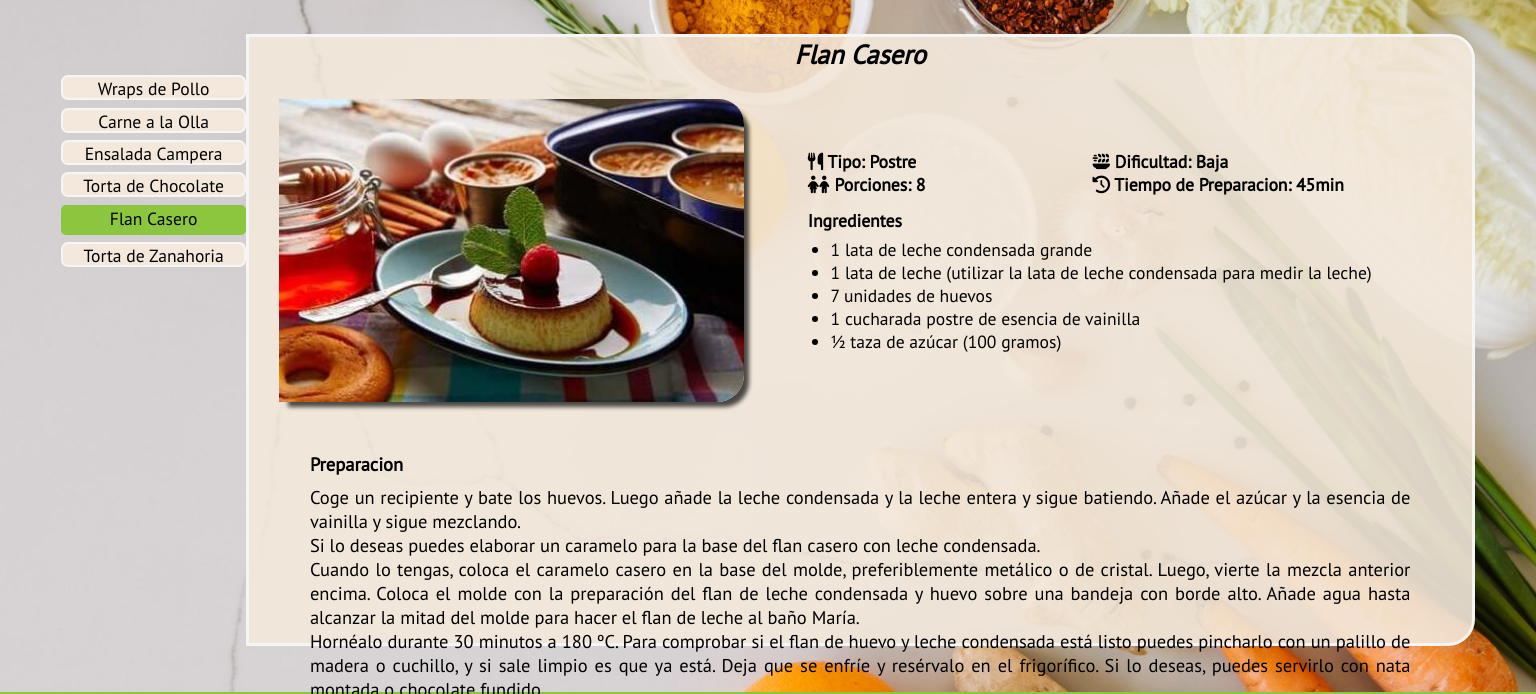
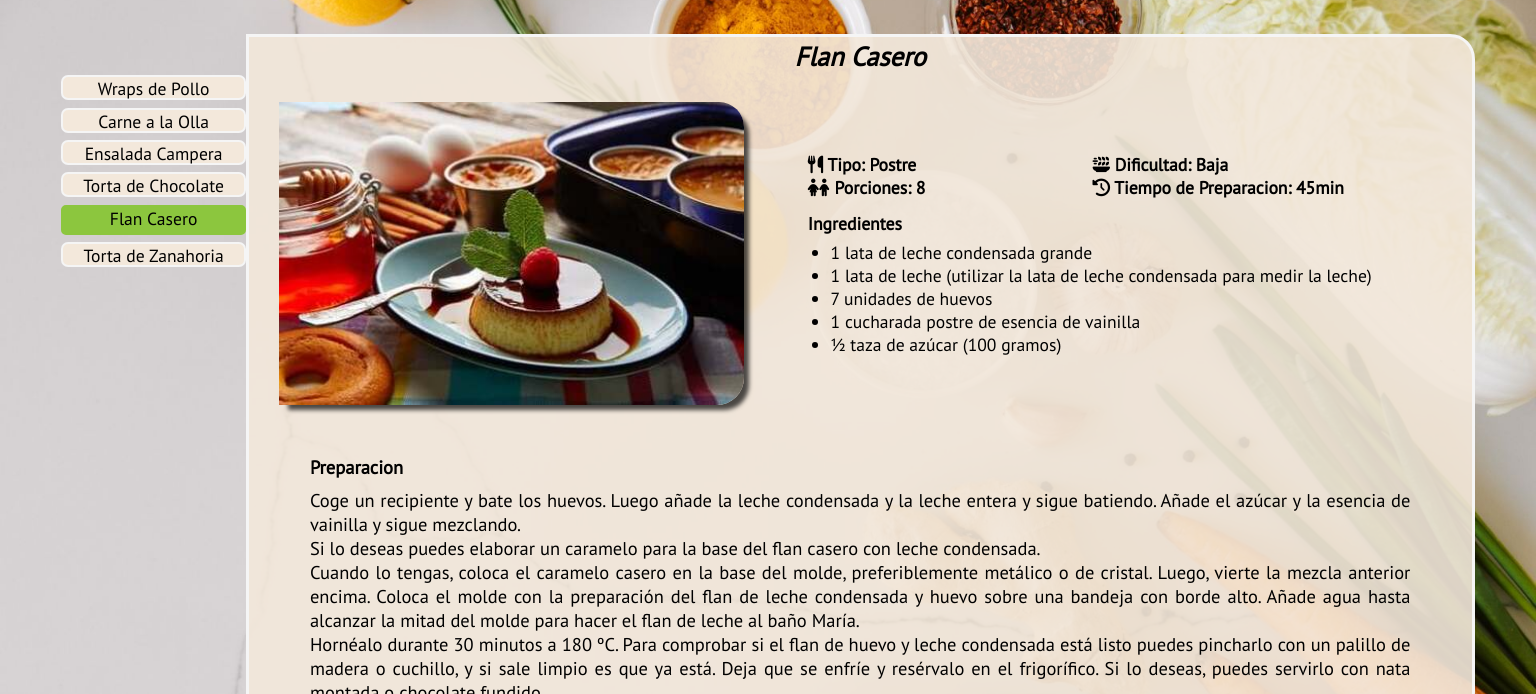
Before and after one commit to YulioxiCARIOS/primerProyectoRecetas, a plain HTML site: page public/pages/flan.html in a window 1536 px wide. Shown: the part 68-762 px from the top of the page. Drawn offline with Linux system fonts and the light colour scheme; a web font is replaced by a local one.

Commit message:
style recetas ajuste media grande

```diff
--- a/public/styles/styleRecetas.css
+++ b/public/styles/styleRecetas.css
@@ -328,6 +328,7 @@ footer>a {
         width: 100%;
     }
     header {
+        width:100%;
         font-size: larger;
     }
 
@@ -345,7 +346,7 @@ footer>a {
     }
 
     main {
-        height: 88vh;
+        height: auto;
         width: 100%;
         font-size: 1.1em;
     }
```
